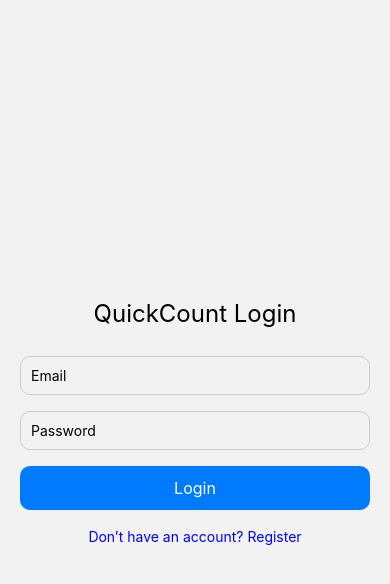
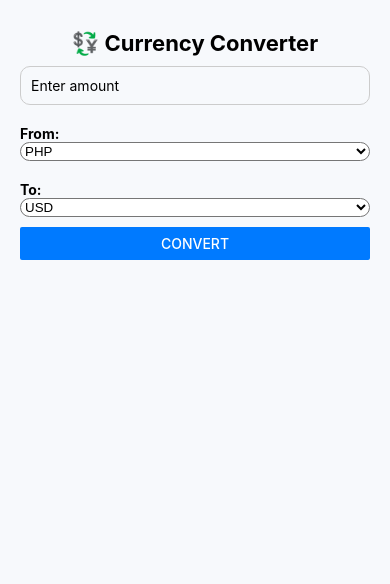
Before and after one commit to juliuscajes/QuickCount, a React Native app: screen /Converter in a window 390 px wide. Shown: the top 584 px of the page. Built offline with nearby package versions, Linux system fonts and the light colour scheme.

Commit message:
Editing Converterscreen

```diff
--- a/src/navigation/AppNavigator.js
+++ b/src/navigation/AppNavigator.js
@@ -6,6 +6,7 @@ import RegisterScreen from "../screens/RegisterScreen";
 import HomeScreen from "../screens/HomeScreen";
 import ExpenseScreen from "../screens/ExpenseScreen";
 import GraphScreen from "../screens/GraphScreen";
+import ConverterScreen from "../screens/ConverterScreen";
 
 const Stack = createStackNavigator();
 
@@ -18,6 +19,7 @@ export default function AppNavigator() {
         <Stack.Screen name="Home" component={HomeScreen} />
         <Stack.Screen name="Expense" component={ExpenseScreen} />
         <Stack.Screen name="Graph" component={GraphScreen} />
+        <Stack.Screen name="Converter" component={ConverterScreen} />
       </Stack.Navigator>
     </NavigationContainer>
   );
--- a/src/screens/ConverterScreen.js
+++ b/src/screens/ConverterScreen.js
@@ -1,13 +1,14 @@
-import React, { useState, useEffect } from "react";
+import React, { useState } from "react";
 import {
   View,
   Text,
   TextInput,
   Button,
   StyleSheet,
-  Picker,
   ActivityIndicator,
+  Alert,
 } from "react-native";
+import { Picker } from "@react-native-picker/picker";
 
 export default function ConverterScreen() {
   const [amount, setAmount] = useState("");
@@ -16,19 +17,33 @@ export default function ConverterScreen() {
   const [result, setResult] = useState(null);
   const [loading, setLoading] = useState(false);
 
-  const currencies = ["PHP", "USD", "EUR", "JPY", "GBP"];
+  const currencies = ["PHP", "USD", "EUR", "JPY", "GBP", "AUD", "CAD"];
 
-  const convertCurrency = async () => {
-    if (!amount) return alert("Enter an amount first!");
+  const handleConvert = async () => {
+    if (!amount) {
+      Alert.alert("Missing Amount", "Please enter an amount to convert.");
+      return;
+    }
+
     setLoading(true);
     try {
+      // ✅ Free & stable API
       const response = await fetch(
-        `https://api.exchangerate.host/convert?from=${fromCurrency}&to=${toCurrency}&amount=${amount}`
+        `https://open.er-api.com/v6/latest/${fromCurrency}`
       );
       const data = await response.json();
-      setResult(data.result);
+
+      if (data && data.result === "success" && data.rates[toCurrency]) {
+        const rate = data.rates[toCurrency];
+        const converted = rate * parseFloat(amount);
+        setResult(converted);
+      } else {
+        Alert.alert("Conversion Failed", "Could not get conversion data.");
+        setResult(null);
+      }
     } catch (error) {
-      alert("Failed to fetch conversion rate.");
+      Alert.alert("Error", "Check your internet connection and try again.");
+      console.error(error);
     } finally {
       setLoading(false);
     }
@@ -46,70 +61,74 @@ export default function ConverterScreen() {
         onChangeText={setAmount}
       />
 
-      <View style={styles.row}>
-        <View style={styles.pickerContainer}>
       <Text style={styles.label}>From:</Text>
       <Picker
         selectedValue={fromCurrency}
-            onValueChange={(val) => setFromCurrency(val)}
+        onValueChange={(value) => setFromCurrency(value)}
         style={styles.picker}
       >
         {currencies.map((cur) => (
           <Picker.Item key={cur} label={cur} value={cur} />
         ))}
       </Picker>
-        </View>
 
-        <View style={styles.pickerContainer}>
       <Text style={styles.label}>To:</Text>
       <Picker
         selectedValue={toCurrency}
-            onValueChange={(val) => setToCurrency(val)}
+        onValueChange={(value) => setToCurrency(value)}
         style={styles.picker}
       >
         {currencies.map((cur) => (
           <Picker.Item key={cur} label={cur} value={cur} />
         ))}
       </Picker>
-        </View>
-      </View>
 
-      <Button title="Convert" onPress={convertCurrency} />
+      <Button title="Convert" onPress={handleConvert} color="#007AFF" />
 
-      {loading ? (
-        <ActivityIndicator
-          size="large"
-          color="#007AFF"
-          style={{ marginTop: 20 }}
-        />
-      ) : result !== null ? (
+      {loading && <ActivityIndicator size="large" style={{ marginTop: 20 }} />}
+
+      {typeof result === "number" && (
         <Text style={styles.result}>
           {amount} {fromCurrency} = {result.toFixed(2)} {toCurrency}
         </Text>
-      ) : null}
+      )}
     </View>
   );
 }
 
 const styles = StyleSheet.create({
-  container: { flex: 1, padding: 20, justifyContent: "center" },
-  title: { fontSize: 24, textAlign: "center", marginBottom: 20 },
+  container: {
+    flex: 1,
+    padding: 20,
+    backgroundColor: "#F7F9FC",
+  },
+  title: {
+    fontSize: 22,
+    fontWeight: "bold",
+    textAlign: "center",
+    marginVertical: 10,
+  },
   input: {
     borderWidth: 1,
     borderColor: "#ccc",
+    padding: 10,
     borderRadius: 10,
-    padding: 10,
-    marginBottom: 15,
+    marginBottom: 10,
   },
-  row: { flexDirection: "row", justifyContent: "space-between" },
-  pickerContainer: { flex: 1, marginHorizontal: 5 },
-  picker: { height: 50 },
-  label: { textAlign: "center", marginBottom: 5 },
+  label: {
+    fontWeight: "bold",
+    marginTop: 10,
+  },
+  picker: {
+    backgroundColor: "#fff",
+    borderRadius: 10,
+    marginBottom: 10,
+  },
   result: {
+    marginTop: 20,
     textAlign: "center",
-    marginTop: 20,
     fontSize: 18,
+    color: "#007AFF",
     fontWeight: "bold",
-    color: "#007AFF",
   },
 });
```
Lines whose indentation alone changed are shown as unchanged.
